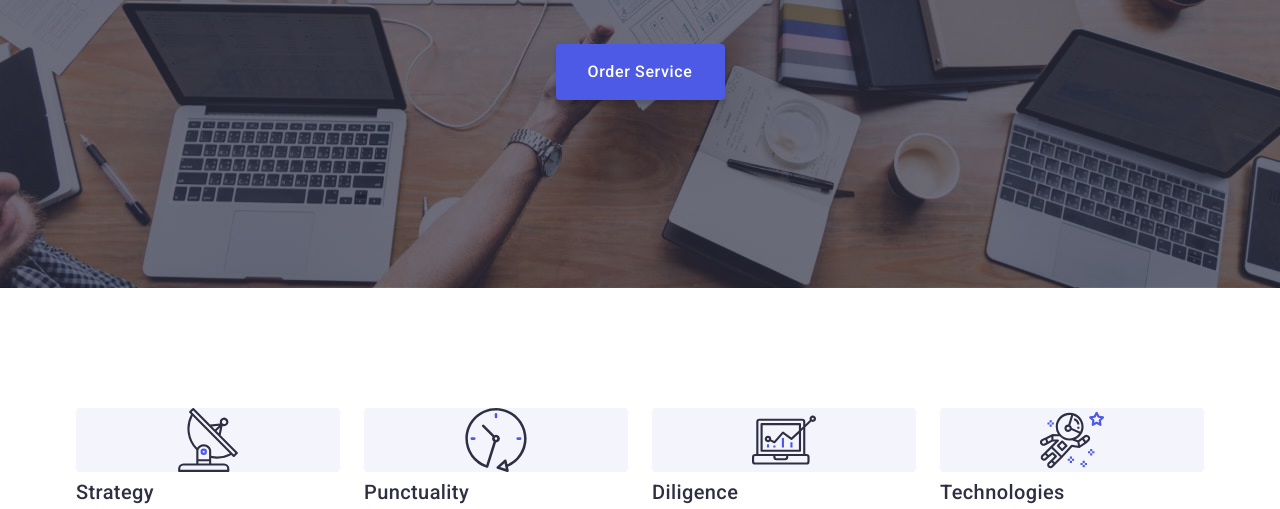
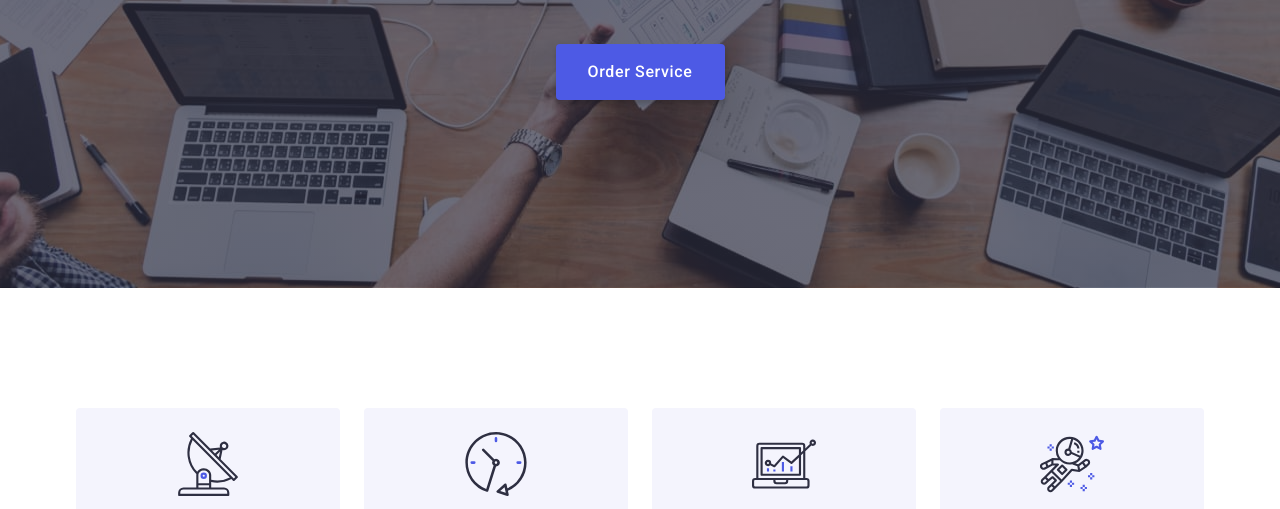
Before and after one commit to Yevhen-Bondarenko/goit-markup-hw-04, a plain HTML site: page index.html in a window 1280 px wide. Shown: the part 385-894 px from the top of the page. Drawn offline with nearby package versions, Linux system fonts and the light colour scheme.

Commit message:
activity-logo

```diff
--- a/css/styles.css
+++ b/css/styles.css
@@ -242,6 +242,7 @@ body {
     justify-content: center;
     align-items: center;
     width: 264px;
+    height: 112px;
     background: #f4f4fd;
     border-radius: 4px;
     margin-bottom: 8px;
```
